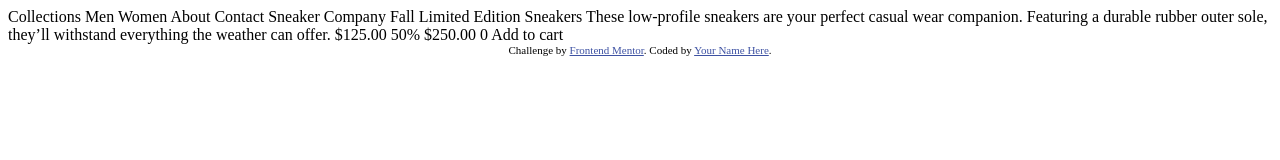
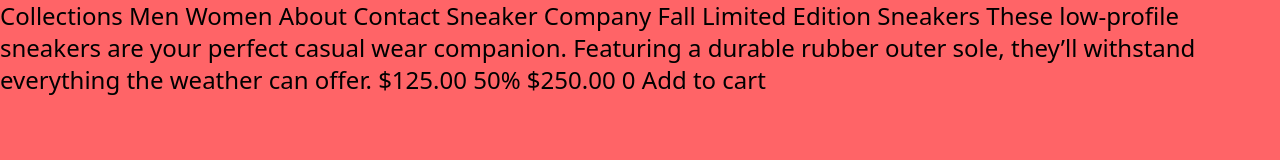
Before and after one commit to mugisha12john/E-commerce-product-page-js, a website: page index.html in a window 1280 px wide. Drawn offline with Linux system fonts and the light colour scheme.

Commit message:
feat: add and configure tailwind css

```diff
--- a/index.html
+++ b/index.html
@@ -1,44 +1,24 @@
 <!DOCTYPE html>
 <html lang="en">
-<head>
-  <meta charset="UTF-8">
-  <meta name="viewport" content="width=device-width, initial-scale=1.0"> <!-- displays site properly based on user's device -->
+  <head>
+    <meta charset="UTF-8" />
+    <meta name="viewport" content="width=device-width, initial-scale=1.0" />
+    <!-- displays site properly based on user's device -->
 
-  <link rel="icon" type="image/png" sizes="32x32" href="./images/favicon-32x32.png">
+    <link
+      rel="icon"
+      type="image/png"
+      sizes="32x32"
+      href="./images/favicon-32x32.png"
+    />
+    <link rel="stylesheet" href="/src/output.css" />
 
-  <title>Frontend Mentor | E-commerce product page</title>
-
-  <!-- Feel free to remove these styles or customise in your own stylesheet 👍 -->
-  <style>
-    .attribution { font-size: 11px; text-align: center; }
-    .attribution a { color: hsl(228, 45%, 44%); }
-  </style>
-</head>
-<body>
-
-  Collections
-  Men
-  Women
-  About
-  Contact
-
-  Sneaker Company
-
-  Fall Limited Edition Sneakers
-
-  These low-profile sneakers are your perfect casual wear companion. Featuring a
-  durable rubber outer sole, they’ll withstand everything the weather can offer.
-
-  $125.00
-  50%
-  $250.00
-
-  0
-  Add to cart
-
-  <div class="attribution">
-    Challenge by <a href="https://www.frontendmentor.io?ref=challenge" target="_blank">Frontend Mentor</a>.
-    Coded by <a href="#">Your Name Here</a>.
-  </div>
-</body>
+    <title>Frontend Mentor | E-commerce product page</title>
+  </head>
+  <body class="bg-red-400 text-2xl">
+    Collections Men Women About Contact Sneaker Company Fall Limited Edition
+    Sneakers These low-profile sneakers are your perfect casual wear companion.
+    Featuring a durable rubber outer sole, they’ll withstand everything the
+    weather can offer. $125.00 50% $250.00 0 Add to cart
+  </body>
 </html>
--- /dev/null
+++ b/src/input.css
@@ -0,0 +1 @@
+@import "tailwindcss";
```
Also changed, not shown: package.json (added, +9 -0 lines), src/output.css (added), 1 other file.
